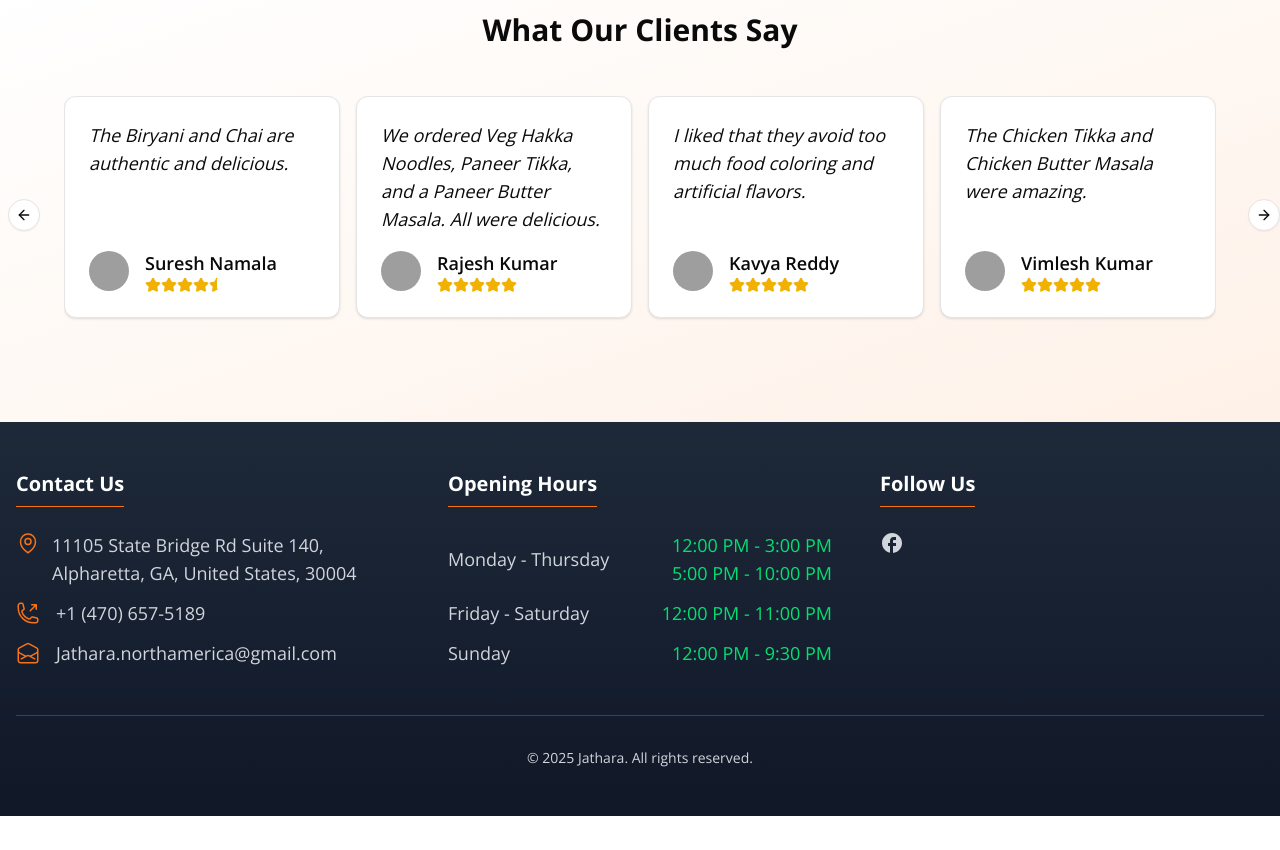
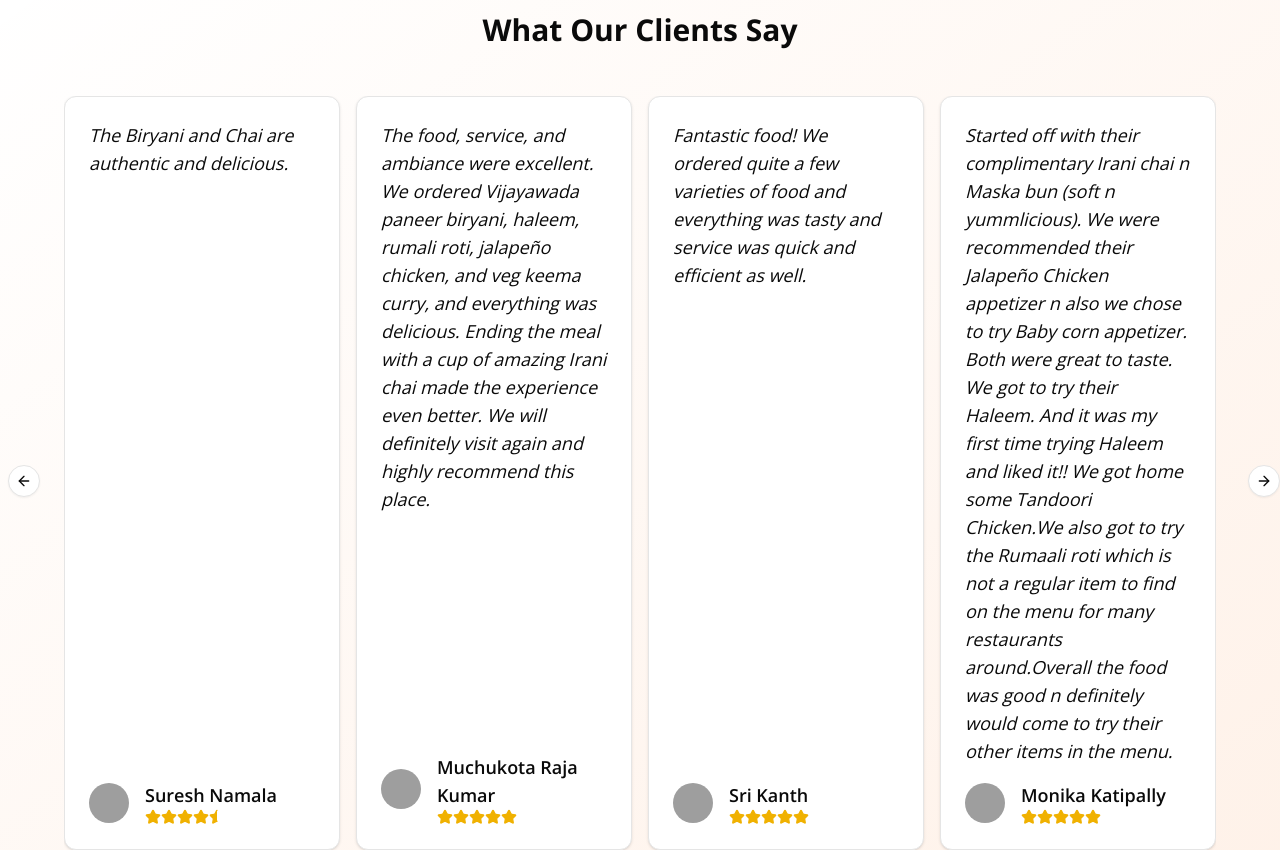
Before and after one commit to Add4x/restaurant-ui, a Next.js app: page / in a window 1280 px wide. Shown: the part 1160-2010 px from the top of the page. Before the commit the page ends 1976 px from the top, so only its background shows below. Built offline with nearby package versions, Linux system fonts and the light colour scheme; no server answers; the database is empty; grey boxes are pictures that could not be loaded; a web font is replaced by a local one.

Commit message:
Update testimonials with detailed, authentic customer reviews
- Replace generic testimonials with specific, descriptive customer experiences
- Highlight diverse menu items and dining experiences
- Maintain 5-star rating for all testimonials
- Preserve original customer image references

```diff
--- a/src/data/testimonials.ts
+++ b/src/data/testimonials.ts
@@ -13,35 +13,38 @@ export const testimonials: Testimonial[] = [
     image: "/images/testimonials/t1.jpg",
   },
   {
-    name: "Rajesh Kumar",
+    name: "Muchukota Raja Kumar",
     rating: 5,
     quote:
-      "We ordered Veg Hakka Noodles, Paneer Tikka, and a Paneer Butter Masala. All were delicious.",
+      "The food, service, and ambiance were excellent. We ordered Vijayawada paneer biryani, haleem, rumali roti, jalapeño chicken, and veg keema curry, and everything was delicious. Ending the meal with a cup of amazing Irani chai made the experience even better. We will definitely visit again and highly recommend this place.",
     image: "/images/testimonials/t2.jpg",
   },
   {
-    name: "Kavya Reddy",
+    name: "Sri Kanth",
     rating: 5,
     quote:
-      "I liked that they avoid too much food coloring and artificial flavors.",
+      "Fantastic food! We ordered quite a few varieties of food and everything was tasty and service was quick and efficient as well.",
     image: "/images/testimonials/t3.jpg",
   },
   {
-    name: "Vimlesh Kumar",
+    name: "Monika Katipally",
     rating: 5,
-    quote: "The Chicken Tikka and Chicken Butter Masala were amazing.",
+    quote:
+      "Started off with their complimentary Irani chai n Maska bun (soft n yummlicious). We were recommended their Jalapeño Chicken appetizer n also we chose to try Baby corn appetizer. Both were great to taste. We got to try their Haleem. And it was my first time trying Haleem and liked it!! We got home some Tandoori Chicken.We also got to try the Rumaali roti which is not a regular item to find on the menu for many restaurants around.Overall the food was good n definitely would come to try their other items in the menu.",
     image: "/images/testimonials/t4.jpg",
   },
   {
-    name: "Robert Martinez",
+    name: "Akhila Akhi",
     rating: 5,
-    quote: "Ordered Vijayawada Special Biryani and the spices were just right.",
+    quote:
+      "This place offers a variety of vegetarian food options. For a snack, we ordered punugulu and Irani chai. The ginger and groundnut chutneys served with the punugulu had authentic flavors and were delicious. The Irani chai was amazing. For the main course, we had Vijayawada paneer biryani, rumali roti, and kadai paneer, all of which were absolutely delicious. Would surely visit again.",
     image: "/images/testimonials/t5.jpg",
   },
   {
-    name: "Sai Kumar",
+    name: "Siri Puligadda",
     rating: 5,
-    quote: "The Chicken Tikka and Chicken Butter Masala were amazing.",
+    quote:
+      "Newly opened indian restaurant in Alpharetta. It was truly delicious and delightful. We tried the snacks cut mirchi, pungulu, samosa and the Appetizers like babycorn 65, jalapeno chicken. I highly recommend the pungulu. Overall all the dishes tasted amazing. The irani chai and bun is complimentary as it was opened today.",
     image: "/images/testimonials/t6.jpg",
   },
 ];
```
